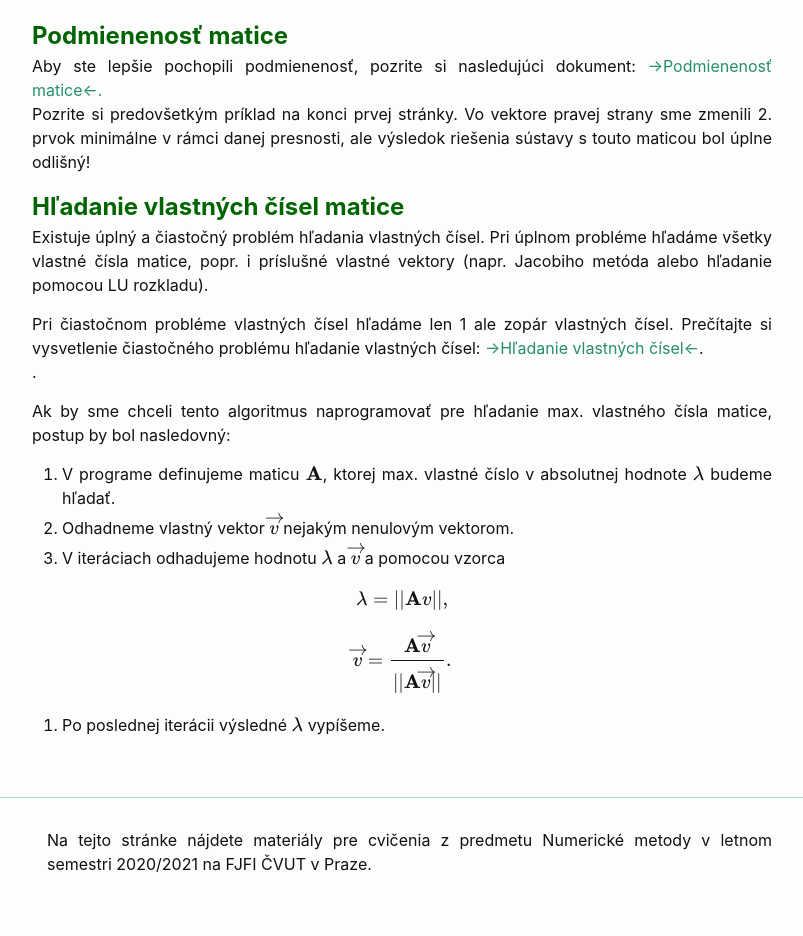
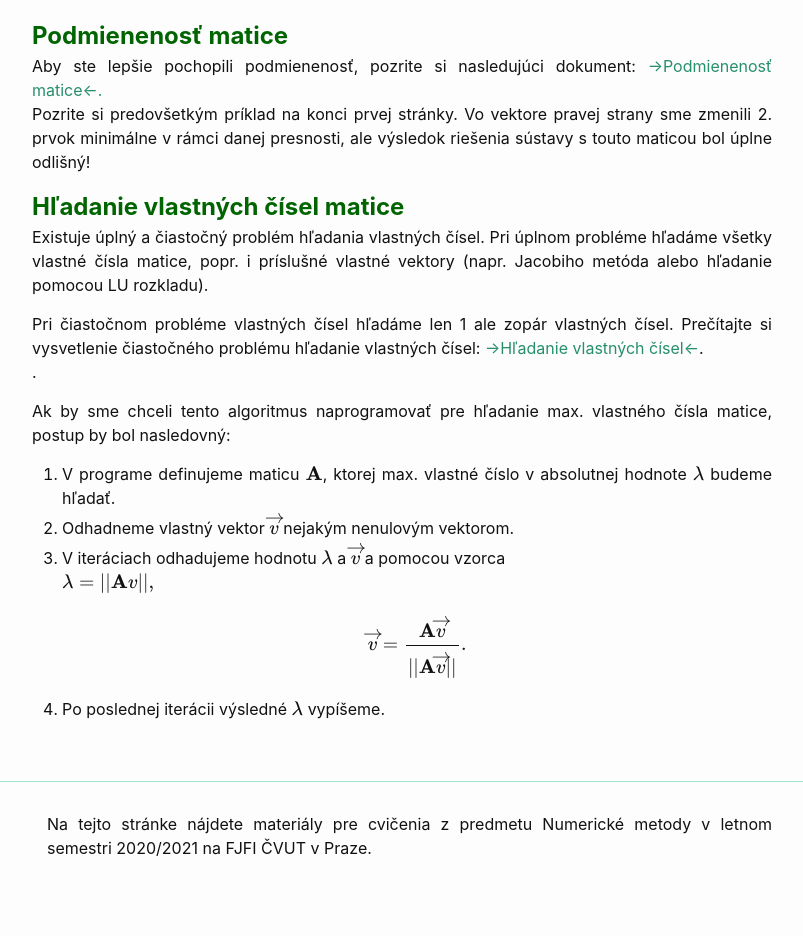
Before and after one commit to maslarova/maslarova.github.io, a Jekyll site: the page built from _posts/2021-03-11-cvicenie4.md, in a window 1280 px wide. Shown: the part 1167-2103 px from the top of the page, without its empty margins (238-1041 px from the left). Built offline with Jekyll 4.4.1, drawn with Linux system fonts in a browser that asks for light colours.

Commit message:
2021-03-11-cvicenie4.md

```diff
--- a/_posts/2021-03-11-cvicenie4.md
+++ b/_posts/2021-03-11-cvicenie4.md
@@ -51,16 +51,15 @@ Ak by sme chceli tento algoritmus naprogramovať pre hľadanie max. vlastného
 1. V programe definujeme maticu $\mathbf{A}$, ktorej max. vlastné číslo v absolutnej hodnote $\lambda$ budeme hľadať.
 2. Odhadneme vlastný vektor $\overrightarrow{v}$ nejakým nenulovým vektorom.
 3. V iteráciach odhadujeme hodnotu $\lambda$ a $\overrightarrow{v}$ a pomocou vzorca
+   {: .centering}
+   $$
+   \lambda = ||\mathbf{A}v||,
+   $$
 
-{: .centering}
-$$
-\lambda = ||\mathbf{A}v||,
-$$
-
-{: .centering}
-$$
-\overrightarrow{v} =\frac{ \mathbf{A} \overrightarrow{v} }{||\mathbf{A}\overrightarrow{v}||}.
-$$
+   {: .centering}
+   $$
+   \overrightarrow{v} =\frac{ \mathbf{A} \overrightarrow{v} }{||\mathbf{A}\overrightarrow{v}||}.
+   $$
 
 4. Po poslednej iterácii výsledné $\lambda$ vypíšeme.
 
```
